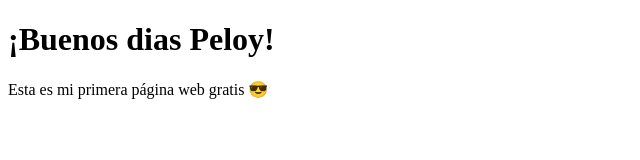
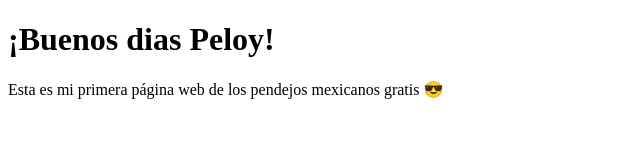
Before and after one commit to Chonyto18/joining_Eloy_Musk, a plain HTML site: page index.html in a window 1280 px wide. Shown: the whole page, without its empty margins (0-640 px from the left). Drawn offline with Linux system fonts and the light colour scheme.

Commit message:
Update index.html

```diff
--- a/index.html
+++ b/index.html
@@ -5,6 +5,6 @@
 </head>
 <body>
   <h1>¡Buenos dias Peloy!</h1>
-  <p>Esta es mi primera página web gratis 😎</p>
+  <p>Esta es mi primera página web de los pendejos mexicanos gratis 😎</p>
 </body>
 </html>
```
